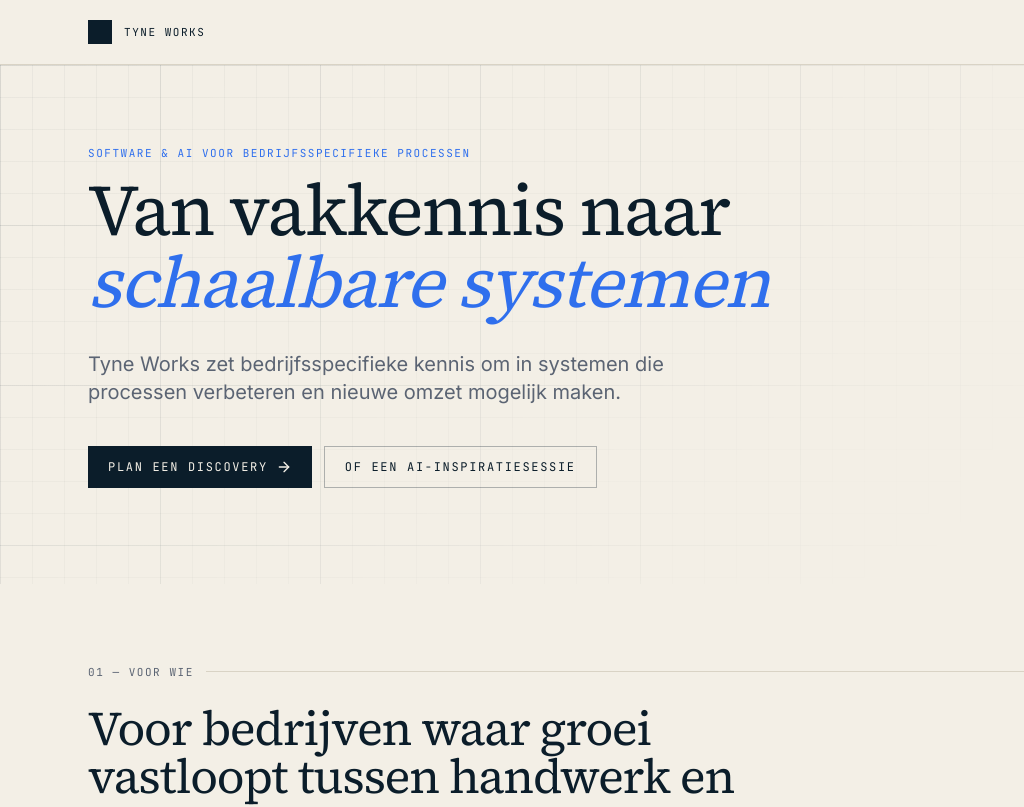
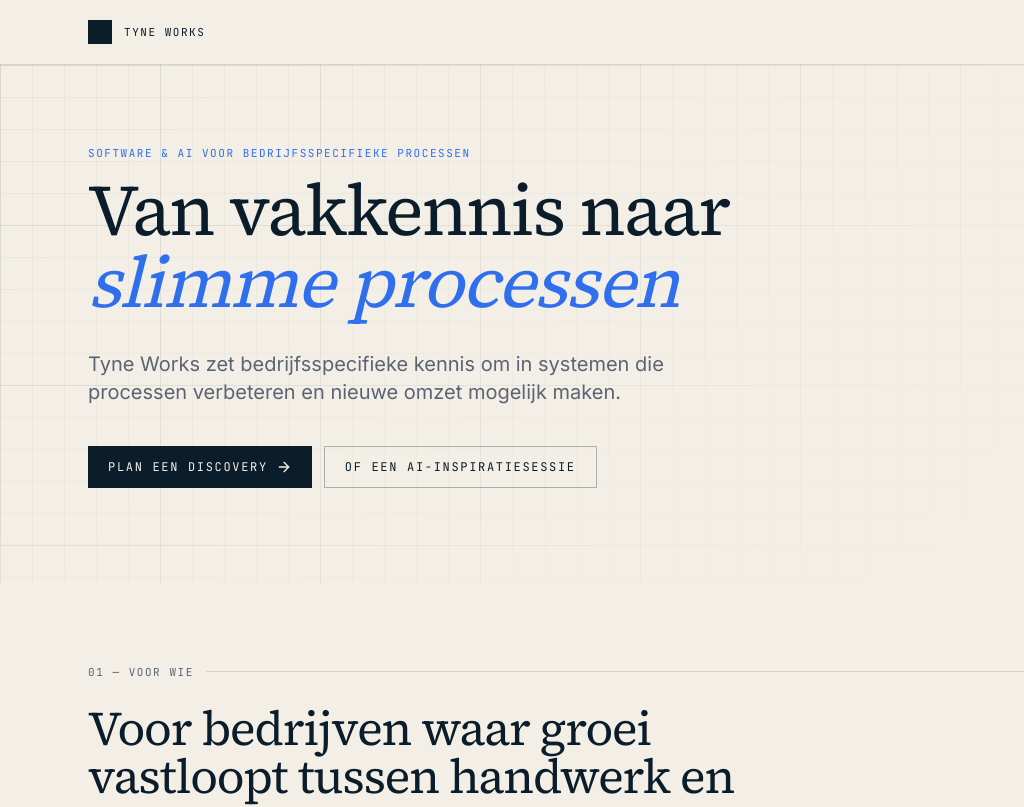
Before and after one commit to JWT20/tyne-works-site, a Next.js app: page / in a window 1280 px wide. Shown: the top 807 px of the page, without its empty margins (0-1024 px from the left). Built offline with nearby package versions, Linux system fonts and the light colour scheme.

Commit message:
Update hero headline: schaalbare systemen → slimme processen

```diff
--- a/src/app/page.tsx
+++ b/src/app/page.tsx
@@ -13,7 +13,7 @@ export default function HomePage() {
           <p className="label text-accent mb-3">Software & AI voor bedrijfsspecifieke processen</p>
           <h1 className="display-1 max-w-4xl">
             Van vakkennis naar{" "}
-            <span className="font-serif italic text-accent">schaalbare systemen</span>
+            <span className="font-serif italic text-accent">slimme processen</span>
           </h1>
           <p className="mt-8 text-lg md:text-xl text-muted max-w-2xl leading-relaxed">
             Tyne Works zet bedrijfsspecifieke kennis om in systemen die processen verbeteren
```
